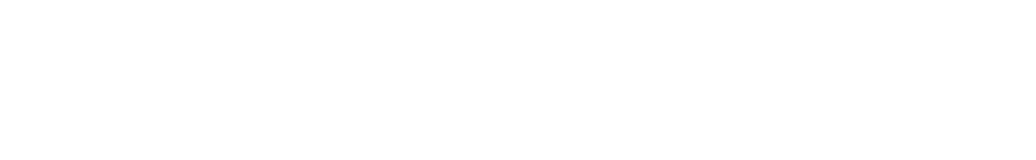
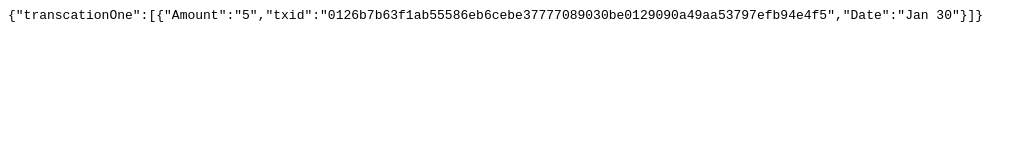
Before and after one commit to nathanaccidentally/nathanaccidentally.github.io, a plain HTML site: page GarlicTrader/api/getSellerTransactions/index.html in a window 1280 px wide. Shown: the whole page, without its empty margins (0-1036 px from the left). Drawn offline with Linux system fonts and the light colour scheme.

Commit message:
Test four

```diff
--- a/GarlicTrader/api/getSellerTransactions/index.html
+++ b/GarlicTrader/api/getSellerTransactions/index.html
@@ -1,7 +1,9 @@
 <html>
 	<head>
 		<script>
+		function getAPI() {
 			const api = "getSellerTransactions.json";
+			var apiResp;
 
 			fetch(api, {
 				method: 'get'
@@ -9,17 +11,19 @@
 				console.log('%c OK ', 'color: green;');
 
 				return apiResp.json();
-				console.log(apiResp);
 
-				// OK.
+				// OK
+			}).then(function(apiRespJSON) {
+				console.log(apiRespJSON);
 
-				apiResp = json.Stringify(apiResp);
-				document.getElementById("resp").innerHTML = apiResp;
+				apiRespJSON = JSON.stringify(apiRespJSON);
+				document.getElementById("resp").innerHTML = apiRespJSON;
 			})
+		}
 		</script>
 	</head>
 
-	<body>
+	<body onload="getAPI()">
 		<pre id="resp" style="word-wrap: break-word; white-space: pre-wrap;"></pre>
 	</body>
 </html>
```
